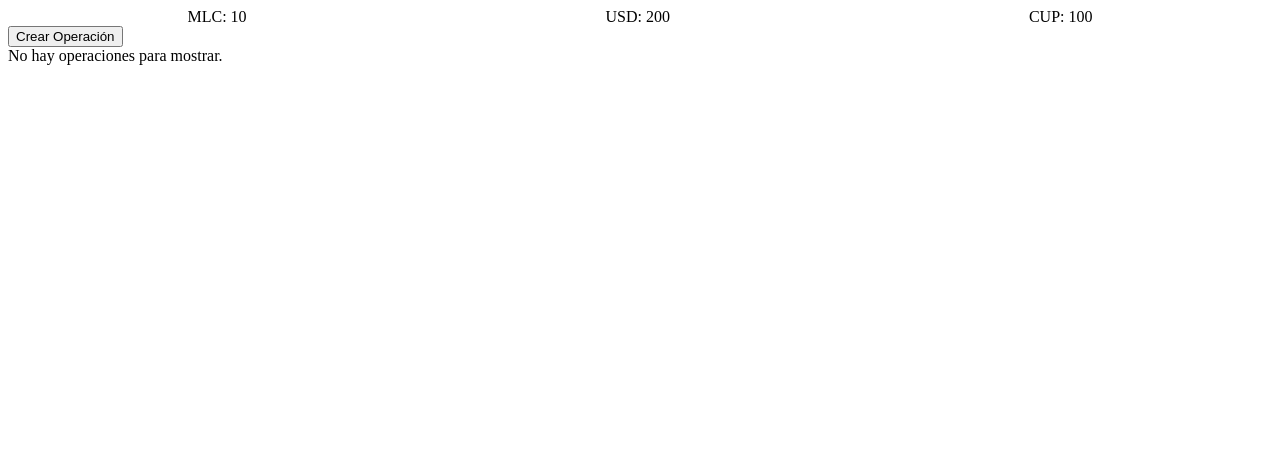
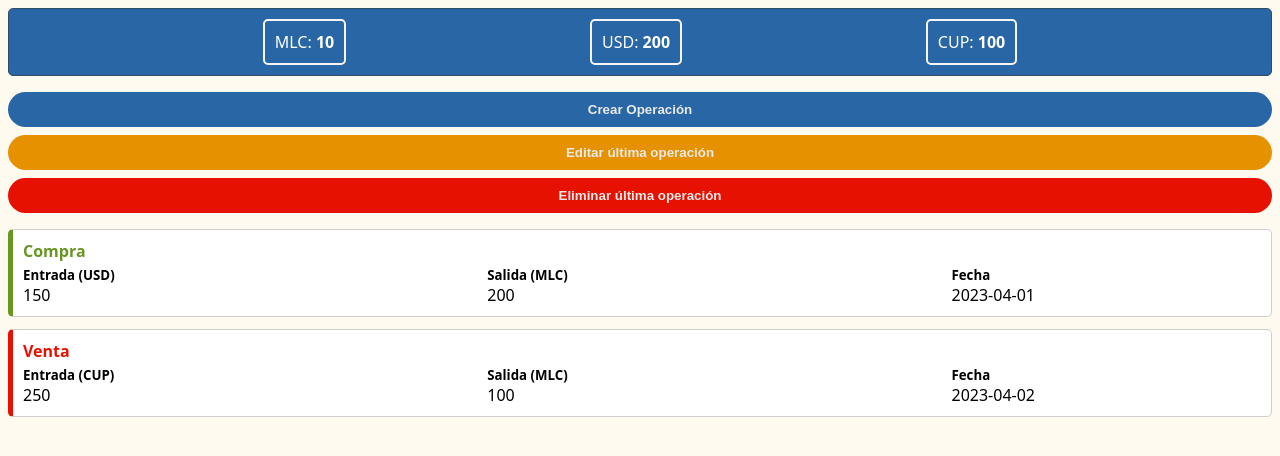
Before and after one commit to naske777/investing-react, a React (Vite) app: page / in a window 1280 px wide. Shown: the top 456 px of the page. Built offline with nearby package versions, Linux system fonts and the light colour scheme.

Commit message:
feat: Create CSS class and reorder code

```diff
--- a/src/App.jsx
+++ b/src/App.jsx
@@ -1,23 +1,78 @@
-import React, { useState } from 'react';
-import './App.css';
-import Money from './components/Money';
-import OperationsList from './components/OperationsList';
-import Modal from './components/Modal'; // Asegúrate de tener la ruta correcta
-import OperationForm from './components/FormCreate'; // Asegúrate de tener la ruta correcta
+import React, { useState } from "react";
+import "./App.css";
+import Money from "./components/Money";
+import OperationsList from "./components/OperationsList";
+import Modal from "./components/Modal";
+import OperationForm from "./components/FormCreate";
+
+const initialOperations = [
+  {
+    id: 1,
+    type: "Compra",
+    inputCurrency: "150",
+    outputCurrency: "200",
+    moneyEntryType: "USD",
+    moneyExitType: "MLC",
+    date: "2023-04-01",
+  },
+  {
+    id: 2,
+    type: "Venta",
+    inputCurrency: "250",
+    outputCurrency: "100",
+    moneyEntryType: "CUP",
+    moneyExitType: "MLC",
+    date: "2023-04-02",
+  },
+];
 
 function App() {
+  const [operations, setOperations] = useState(initialOperations);
   const [isModalOpen, setIsModalOpen] = useState(false);
+  const [isDeleteModalOpen, setIsDeleteModalOpen] = useState(false);
+  // Define selectedOperation state here
+  const [selectedOperation, setSelectedOperation] = useState(null);
+
+  const handleEditClick = () => {
+    const operation = operations[0]; // Assumes you want to edit the first operation
+    setSelectedOperation(operation);
+    setIsModalOpen(true);
+  };
+  const handleDeleteClick = () => {
+    setOperations(operations.slice(1)); // Elimina el primer elemento del array
+    setIsDeleteModalOpen(false); // Cierra la modal después de eliminar
+  };
 
   const handleCreateOperation = (operationData) => {
-    console.log(operationData); // Aquí manejarías la creación de la operación
+    setOperations([operationData, ...operations]); // Añade la nueva operación al inicio del array
     setIsModalOpen(false); // Cierra la modal después de crear la operación
   };
 
   return (
     <>
       <Money mlc={10} cup={100} usd={200} />
-      <button onClick={() => setIsModalOpen(true)}>Crear Operación</button>
-      <OperationsList />
+      <div className="mb-4">
+        <button
+          className="mb-2 button-create"
+          onClick={() => setIsModalOpen(true)}
+        >
+          Crear Operación
+        </button>
+
+        <button
+          className="button-edit mb-2"
+          onClick={handleEditClick}
+        >
+          Editar última operación
+        </button>
+        <button
+          className="button-delete"
+          onClick={handleDeleteClick}
+        >
+          Eliminar última operación
+        </button>
+      </div>
+      <OperationsList operations={operations} />
       <Modal isOpen={isModalOpen} onClose={() => setIsModalOpen(false)}>
         <OperationForm onCreate={handleCreateOperation} />
       </Modal>
--- a/src/components/Money.jsx
+++ b/src/components/Money.jsx
@@ -1,11 +1,17 @@
-import React from 'react';
+import React from "react";
 
 function Money({ mlc, usd, cup }) {
   return (
-    <div style={{ display: 'flex', justifyContent: 'space-around' }}>
-      <div>MLC: {mlc}</div>
-      <div>USD: {usd}</div>
-      <div>CUP: {cup}</div>
+    <div className="d-flex-evenly money-content mb-4">
+      <div className="money">
+        MLC: <strong> {mlc} </strong>
+      </div>
+      <div className="money">
+        USD: <strong>{usd} </strong>
+      </div>
+      <div className="money">
+        CUP: <strong>{cup} </strong>
+      </div>
     </div>
   );
 }
--- a/src/components/OperationsList.jsx
+++ b/src/components/OperationsList.jsx
@@ -1,82 +1,44 @@
-import React, { useState } from "react";
-import Modal from "./Modal";
-import OperationEditForm from "./FormEdit";
-import OperationDeleteConfirm from "./DeleteConfirm";
-
-function OperationsList({ operations, setOperations }) {
-  const [isModalOpen, setIsModalOpen] = useState(false);
-  const [selectedOperation, setSelectedOperation] = useState(null);
-  const [isDeleteModalOpen, setIsDeleteModalOpen] = useState(false); // Nuevo estado para la modal de eliminación
-
-  const handleUpdateOperation = (updatedOperation) => {
-    setOperations(operations.map(op => {
-      if (op.id === updatedOperation.id) { // Assuming each operation has a unique 'id'
-        return updatedOperation; // Return the updated operation
-      }
-      return op; // Return the original operation
-    }));
-  };
-
-  const handleEditClick = (operation) => {
-    setSelectedOperation(operation);
-    setIsModalOpen(true);
-  };
-
-  const handleDeleteClick = (operation) => {
-    setSelectedOperation(operation);
-    setIsDeleteModalOpen(true); // Abrir la modal de confirmación de eliminación
-  };
-
-  const handleCloseModal = () => {
-    setIsModalOpen(false);
-    setIsDeleteModalOpen(false); // Cerrar la modal de eliminación también
-    setSelectedOperation(null);
-  };
-
-  const handleConfirmDelete = () => {
-    setOperations(operations.filter((op) => op !== selectedOperation)); // Eliminar la operación seleccionada
-    handleCloseModal();
-  };
-
+function OperationsList({ operations }) {
   return (
     <div>
-      {Array.isArray() && operations.length > 0 ? (
+      {Array.isArray(operations) && operations.length > 0 ? (
         operations.map((operation, index) => (
           <div
             key={index}
-            style={{
-              display: "flex",
-              marginBottom: "10px",
-              padding: "10px",
-              border: "1px solid #ccc",
-              borderRadius: "5px",
-            }}
+            className={`operation-card mb-3 ${
+              operation.type === "Compra" ? "shop" : "sell"
+            }`}
           >
-            <div>Tipo: {operation.type}</div>
-            <div>Moneda de entrada: {operation.inputCurrency}</div>
-            <div>Moneda de salida: {operation.outputCurrency}</div>
-            <div>Fecha: {operation.date}</div>
-            <button onClick={() => handleEditClick(operation)}>Editar</button>
-            <button onClick={() => handleDeleteClick(operation)}>
-              Eliminar
-            </button>
+            <h4
+              className={` mb-1 ${
+                operation.type === "Compra" ? "text-success" : "text-danger"
+              }`}
+            >
+              {operation.type}
+            </h4>
+
+            <div className="operation-list">
+              <div className="f-30">
+                <h5 className="">
+                  Entrada (<span>{operation.moneyEntryType}</span>){" "}
+                </h5>
+                {operation.inputCurrency}
+              </div>
+              <div className="f-30">
+                <h5 className="">
+                  Salida (<span>{operation.moneyExitType}</span>){" "}
+                </h5>
+                {operation.outputCurrency}
+              </div>
+              <div className="f-20">
+                <h5 className="">Fecha</h5> {operation.date}
+              </div>
+            </div>
           </div>
         ))
       ) : (
         <div>No hay operaciones para mostrar.</div>
       )}
-      <Modal isOpen={isModalOpen} onClose={handleCloseModal}>
-        <OperationEditForm
-          initialData={selectedOperation}
-          onUpdate={handleUpdateOperation}
-        />
-      </Modal>
-      <Modal isOpen={isDeleteModalOpen} onClose={handleCloseModal}>
-        <OperationDeleteConfirm
-          onConfirm={handleConfirmDelete}
-          onCancel={handleCloseModal}
-        />
-      </Modal>
     </div>
   );
 }
--- a/src/index.css
+++ b/src/index.css
@@ -0,0 +1,130 @@
+/* Crea variables  */
+:root {
+  --blue-light-color: #006fe6;
+  --blue-color: #2966a6;
+  --blue-dark-color: #334c66;
+
+  --yellow-light-color: #e69100;
+  --yellow-color: #916d30;
+  --yellow-dark-color: #3c3428;
+
+  --red-color:#E61100;
+}
+
+.d-flex-evenly {
+  display: flex;
+  justify-content: space-evenly;
+}
+
+.money-content {
+  background-color: var(--blue-color);
+  color: white;
+  padding: 10px;
+  border-radius: 5px;
+  border: 1px solid var(--blue-dark-color);
+}
+
+.mb-4 {
+  margin-bottom: 1rem;
+}
+
+.mb-3 {
+  margin-bottom: 0.75rem;
+}
+
+.mb-2 {
+  margin-bottom: 0.5rem;
+}
+
+.mb-1{
+  margin-bottom: 0.25rem;
+
+}
+
+.f-20 {
+  flex: 20 0 0;
+}
+.f-30 {
+  flex: 30 0 0;
+}
+.f-10 {
+  flex: 10 1 0;
+}
+
+.text-end {
+  text-align: end;
+}
+
+body {
+  font-family: system-ui, -apple-system, BlinkMacSystemFont, "Segoe UI", Roboto,
+    Oxygen, Ubuntu, Cantarell, "Open Sans", "Helvetica Neue", sans-serif;
+
+    background-color: rgb(254, 250, 239);
+}
+
+.money {
+  border: 2px solid whitesmoke;
+  padding: 10px;
+  border-radius: 5px;
+}
+
+button {
+  font-weight: bold;
+  padding: 10px 15px;
+  border: none;
+  border-radius: 20px;
+  color: rgb(234, 234, 234);
+  width: 100%;
+}
+.button-create {
+  background-color: var(--blue-color);
+
+}
+
+.button-delete {
+  background-color: var(--red-color);
+}
+.button-edit {
+  background-color: var(--yellow-light-color);
+}
+
+.text-muted{
+  opacity: 0.5;
+  font-size: 12px;
+}
+
+.text-success{
+  color: rgb(103, 150, 33);
+}
+
+.text-danger{
+  color: var(--red-color);
+}
+
+.operation-card {
+  border: 1px solid whitesmoke;
+  padding: 10px;
+  border-radius: 5px;
+  background-color: white;
+  border: #cecece 1px solid;
+  }
+
+.operation-list{
+  display: flex;
+  justify-content: space-between;
+  align-items: center;
+}
+
+.shop{
+  border-left: rgb(103, 150, 33) 5px solid;
+}
+
+.sell{
+  border-left: var(--red-color) 5px solid;
+}
+
+
+h4 , h5{
+  margin-top: 0px ;
+  margin-bottom: 0px;
+}
```
